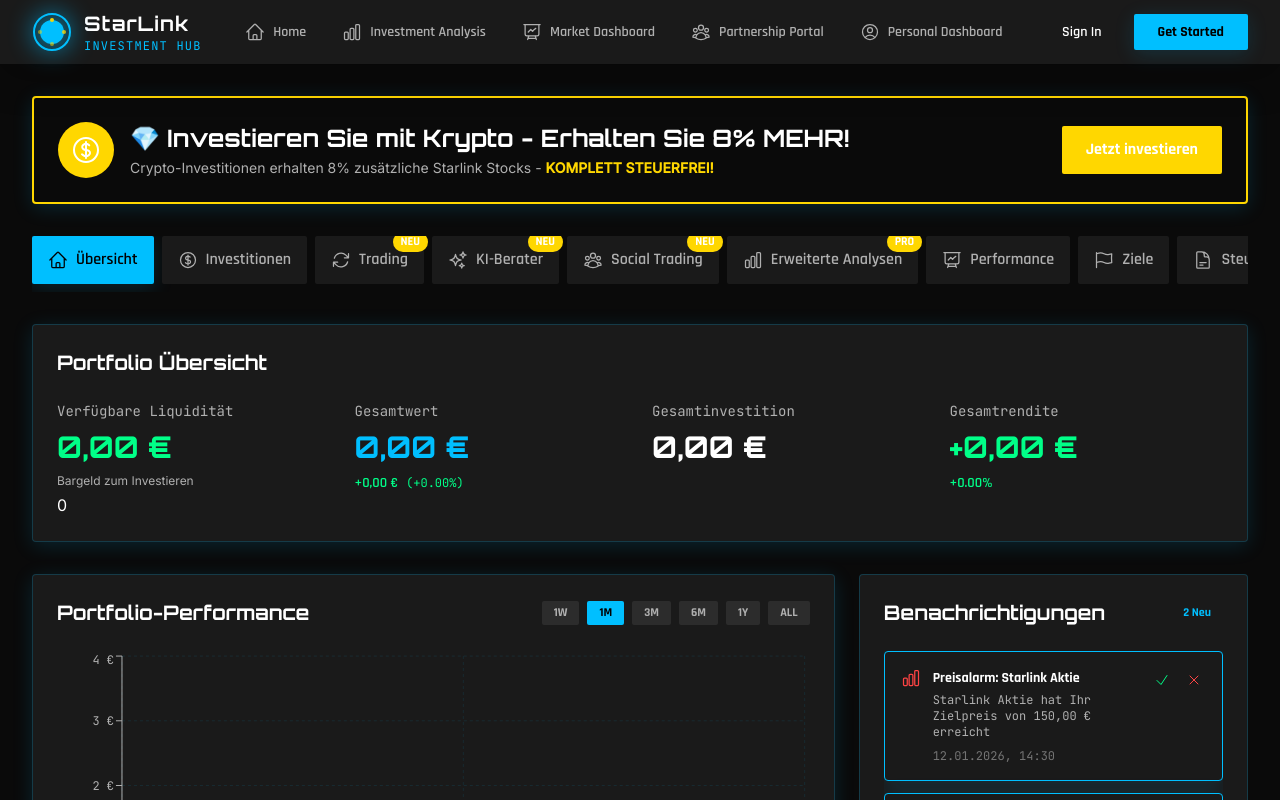
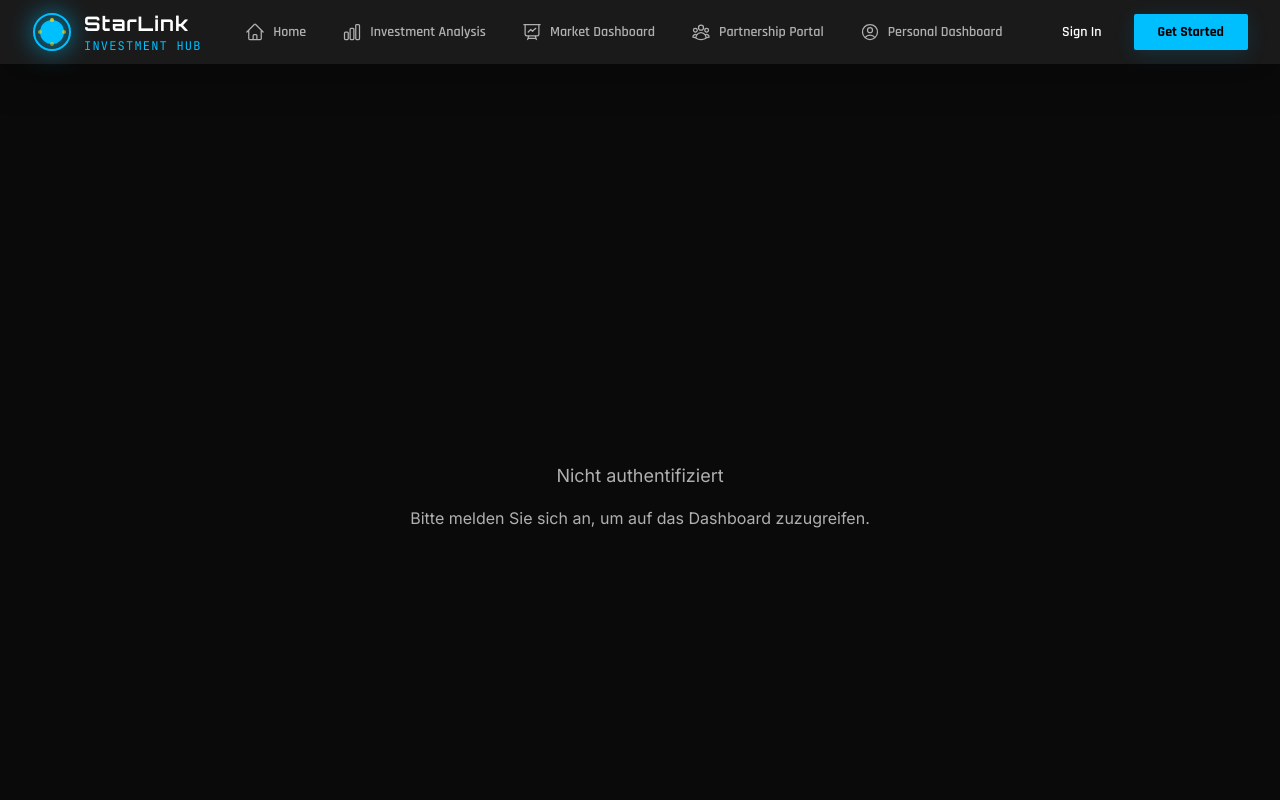
Before and after one commit to beatlitshi/starlink-investment-hub, a Next.js app: page /personal-dashboard in a window 1280 px wide. Shown: the top 800 px of the page. Built offline with nearby package versions, Linux system fonts and the light colour scheme.

Commit message:
Remove redundant loading check from PersonalDashboardInteractive - now covered by authLoading check

```diff
--- a/src/app/personal-dashboard/components/PersonalDashboardInteractive.tsx
+++ b/src/app/personal-dashboard/components/PersonalDashboardInteractive.tsx
@@ -75,7 +75,7 @@ interface TaxReport {
 }
 
 export default function PersonalDashboardInteractive() {
-  const { user, refreshBalance } = useUserAuth();
+  const { user, refreshBalance, isLoading: authLoading } = useUserAuth();
   const [isHydrated, setIsHydrated] = useState(false);
   const [alerts, setAlerts] = useState<Alert[]>([]);
   const [goals, setGoals] = useState<Goal[]>([]);
@@ -83,7 +83,33 @@ export default function PersonalDashboardInteractive() {
 
   useEffect(() => {
     setIsHydrated(true);
+  }, []);
 
+  // Wait for auth to load before showing content
+  if (authLoading || !isHydrated) {
+    return (
+      <div className="min-h-screen flex items-center justify-center">
+        <div className="text-center">
+          <div className="animate-spin rounded-full h-16 w-16 border-t-2 border-b-2 border-primary mx-auto mb-4"></div>
+          <p className="text-muted-foreground font-mono">Lade Dashboard...</p>
+        </div>
+      </div>
+    );
+  }
+
+  // If not authenticated, show a message (user should be redirected by route protection)
+  if (!user) {
+    return (
+      <div className="min-h-screen flex items-center justify-center">
+        <div className="text-center space-y-4">
+          <p className="text-muted-foreground font-body text-lg">Nicht authentifiziert</p>
+          <p className="text-muted-foreground font-body">Bitte melden Sie sich an, um auf das Dashboard zuzugreifen.</p>
+        </div>
+      </div>
+    );
+  }
+
+  useEffect(() => {
     // Refresh balance from database on mount
     refreshBalance();
 
@@ -172,17 +198,6 @@ export default function PersonalDashboardInteractive() {
     }
     ]);
   }, []);
-
-  if (!isHydrated) {
-    return (
-      <div className="min-h-screen flex items-center justify-center">
-        <div className="text-center">
-          <div className="animate-spin rounded-full h-16 w-16 border-t-2 border-b-2 border-primary mx-auto mb-4"></div>
-          <p className="text-muted-foreground font-mono">Lade Dashboard...</p>
-        </div>
-      </div>);
-
-  }
 
   const investments: Investment[] = user?.investments || [];
 
```
